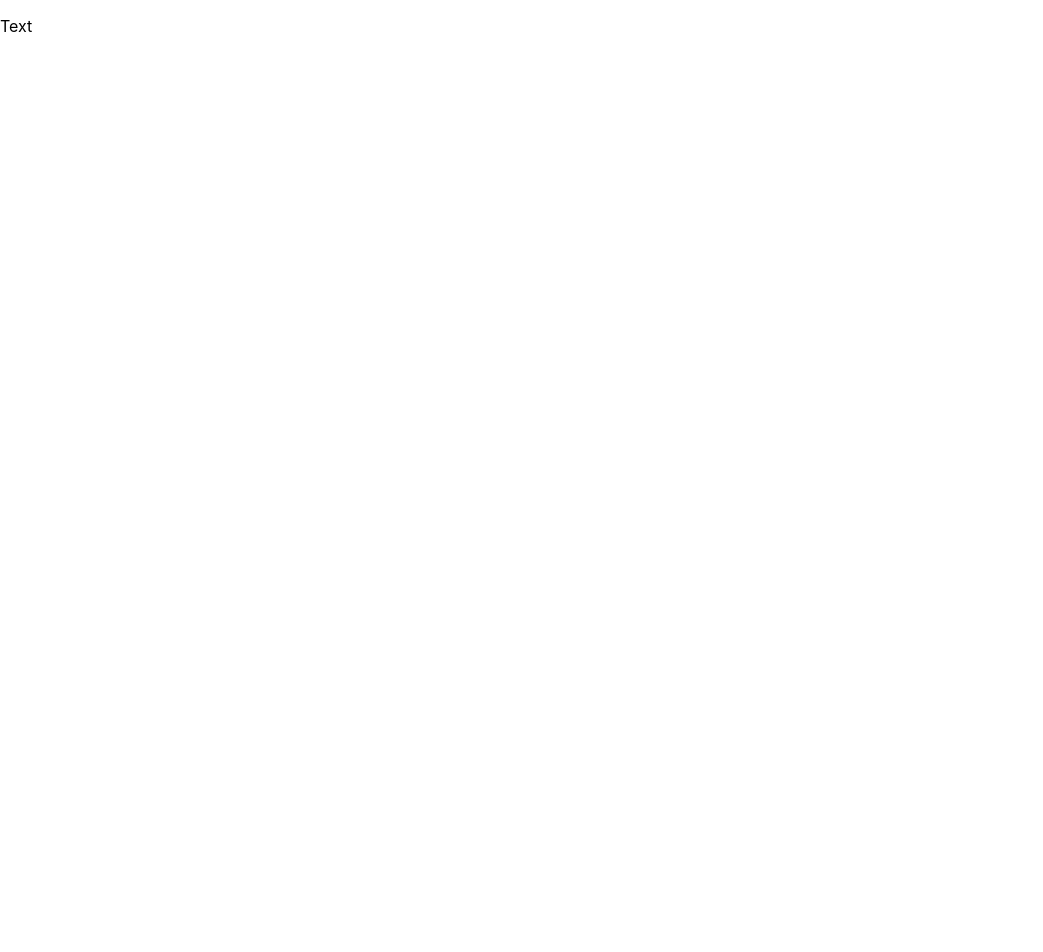
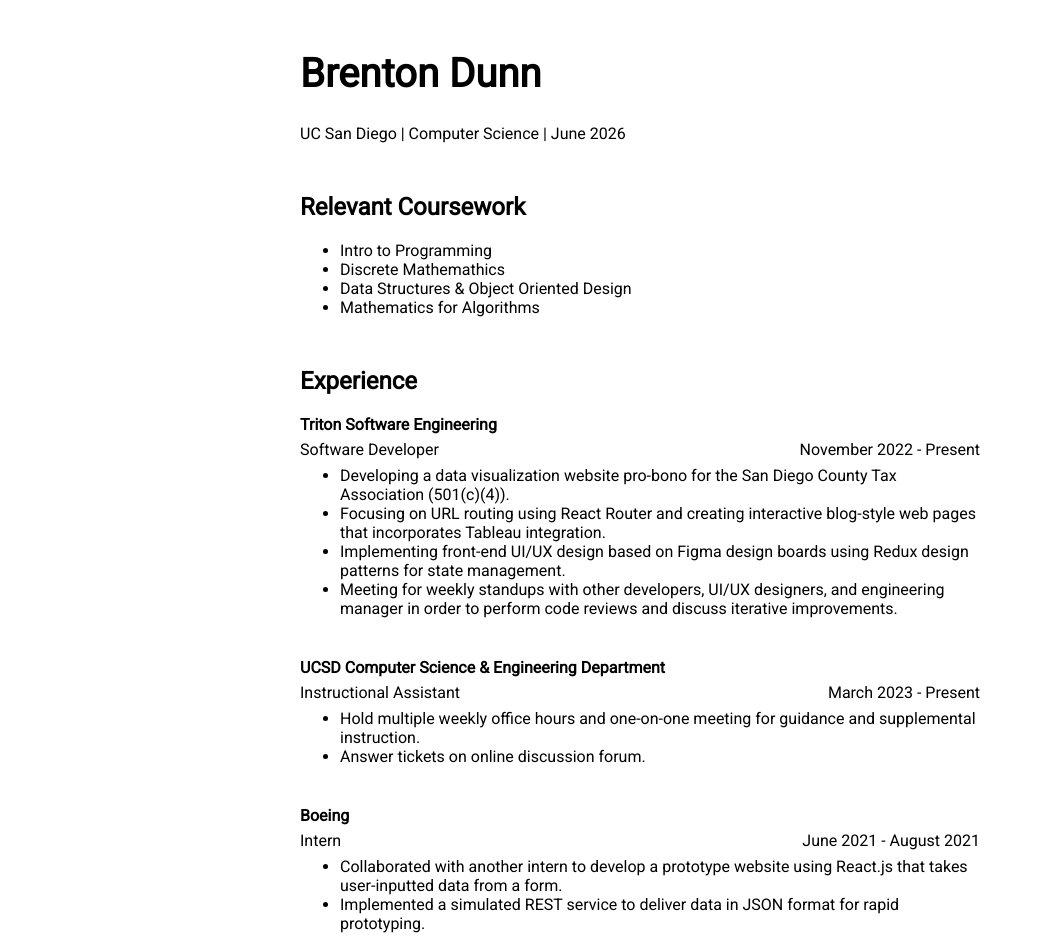
Before and after one commit to brentonmdunn/portfolio, a React (Create React App) app: page / in a window 1280 px wide. Shown: the top 952 px of the page, without its empty margins (0-1043 px from the left). Before the commit the page ends 800 px from the top, so only its background shows below. Built offline with nearby package versions, Linux system fonts and the light colour scheme.

Commit message:
Add basic details and styling (#4) (resolves #2)
* Added basic details from resume

* Basic style changes

* Remove extraneous comments

```diff
--- a/src/App.css
+++ b/src/App.css
@@ -1,38 +1,14 @@
-.App {
-  text-align: center;
+@import url("https://fonts.googleapis.com/css2?family=Roboto&display=swap");
+
+body {
+  margin: 50px 300px;
+  font-family: "Roboto", sans-serif;
 }
 
-.App-logo {
-  height: 40vmin;
-  pointer-events: none;
+h1 {
+  font-size: 40px;
 }
 
-@media (prefers-reduced-motion: no-preference) {
-  .App-logo {
-    animation: App-logo-spin infinite 20s linear;
-  }
+h2 {
+  margin-top: 50px;
 }
-
-.App-header {
-  background-color: #282c34;
-  min-height: 100vh;
-  display: flex;
-  flex-direction: column;
-  align-items: center;
-  justify-content: center;
-  font-size: calc(10px + 2vmin);
-  color: white;
-}
-
-.App-link {
-  color: #61dafb;
-}
-
-@keyframes App-logo-spin {
-  from {
-    transform: rotate(0deg);
-  }
-  to {
-    transform: rotate(360deg);
-  }
-}
--- a/src/App.tsx
+++ b/src/App.tsx
@@ -1,7 +1,29 @@
+import { Boeing } from "./components/Boeing";
+import { Education } from "./components/Education";
+import { Skills } from "./components/Skills";
+import { TSE } from "./components/TSE";
+import { Tutor } from "./components/Tutor";
+
+import "./App.css";
+
 export const App = () => {
   return (
     <div>
-      <p>Text</p>
+      <h1>Brenton Dunn</h1>
+      <Education />
+      <h2>Relevant Coursework</h2>
+      <ul>
+        <li>Intro to Programming</li>
+        <li>Discrete Mathemathics</li>
+        <li>Data Structures & Object Oriented Design</li>
+        <li>Mathematics for Algorithms</li>
+      </ul>
+      <h2>Experience</h2>
+      <TSE />
+      <Tutor />
+      <Boeing />
+      <h2>Skills</h2>
+      <Skills />
     </div>
   );
 };
--- /dev/null
+++ b/src/components/Boeing.tsx
@@ -0,0 +1,24 @@
+import { Experience } from "./Experience";
+import "./Experience.css";
+
+export const Boeing = () => {
+  return (
+    <div className="experience">
+      <Experience
+        organization="Boeing"
+        title="Intern"
+        dates="June 2021 - August 2021"
+      />
+      <ul className="experience-bullets">
+        <li>
+          Collaborated with another intern to develop a prototype website using
+          React.js that takes user-inputted data from a form.
+        </li>
+        <li>
+          Implemented a simulated REST service to deliver data in JSON format
+          for rapid prototyping.
+        </li>
+      </ul>
+    </div>
+  );
+};
--- /dev/null
+++ b/src/components/Education.tsx
@@ -0,0 +1,7 @@
+export const Education = () => {
+  return (
+    <div>
+      <p>UC San Diego | Computer Science | June 2026</p>
+    </div>
+  );
+};
--- /dev/null
+++ b/src/components/Experience.css
@@ -0,0 +1,26 @@
+.experience {
+  margin-bottom: 40px;
+}
+
+.organization {
+  font-weight: 700;
+  margin: 0;
+}
+
+.alignleft {
+  float: left;
+  line-height: 0;
+}
+
+.alignright {
+  float: right;
+  line-height: 0;
+}
+
+.clear {
+  clear: both;
+}
+
+.experience-bullets {
+  margin: 0;
+}
--- /dev/null
+++ b/src/components/Experience.tsx
@@ -0,0 +1,20 @@
+import "./Experience.css";
+
+interface ExperienceProp {
+  title: string;
+  organization: string;
+  dates: string;
+}
+
+export const Experience = ({ organization, title, dates }: ExperienceProp) => {
+  return (
+    <div>
+      <h4 className="organization">{organization}</h4>
+      <div className="title-date">
+        <p className="alignleft">{title}</p>
+        <p className="alignright">{dates}</p>
+        <div className="clear"></div>
+      </div>
+    </div>
+  );
+};
--- /dev/null
+++ b/src/components/Skills.tsx
@@ -0,0 +1,11 @@
+export const Skills = () => {
+  return (
+    <div>
+      <ul>
+        <li>Langauges: Java, JavaScript, TypeScript, Python, Bash</li>
+        <li>Frameworks: JUnit, React, Flask</li>
+        <li>Tools: Git, GitHub, Visual Studio Code</li>
+      </ul>
+    </div>
+  );
+};
--- /dev/null
+++ b/src/components/TSE.tsx
@@ -0,0 +1,34 @@
+import { Experience } from "./Experience";
+import "./Experience.css";
+
+export const TSE = () => {
+  return (
+    <div className="experience">
+      <Experience
+        title="Software Developer"
+        organization="Triton Software Engineering"
+        dates="November 2022 - Present"
+      />
+
+      <ul className="experience-bullets">
+        <li>
+          Developing a data visualization website pro-bono for the San Diego
+          County Tax Association (501(c)(4)).
+        </li>
+        <li>
+          Focusing on URL routing using React Router and creating interactive
+          blog-style web pages that incorporates Tableau integration.
+        </li>
+        <li>
+          Implementing front-end UI/UX design based on Figma design boards using
+          Redux design patterns for state management.
+        </li>
+        <li>
+          Meeting for weekly standups with other developers, UI/UX designers,
+          and engineering manager in order to perform code reviews and discuss
+          iterative improvements.
+        </li>
+      </ul>
+    </div>
+  );
+};
--- /dev/null
+++ b/src/components/Tutor.tsx
@@ -0,0 +1,21 @@
+import { Experience } from "./Experience";
+import "./Experience.css";
+
+export const Tutor = () => {
+  return (
+    <div className="experience">
+      <Experience
+        title="Instructional Assistant"
+        organization="UCSD Computer Science & Engineering Department"
+        dates="March 2023 - Present"
+      />
+      <ul className="experience-bullets">
+        <li>
+          Hold multiple weekly office hours and one-on-one meeting for guidance
+          and supplemental instruction.
+        </li>
+        <li>Answer tickets on online discussion forum.</li>
+      </ul>
+    </div>
+  );
+};
```
